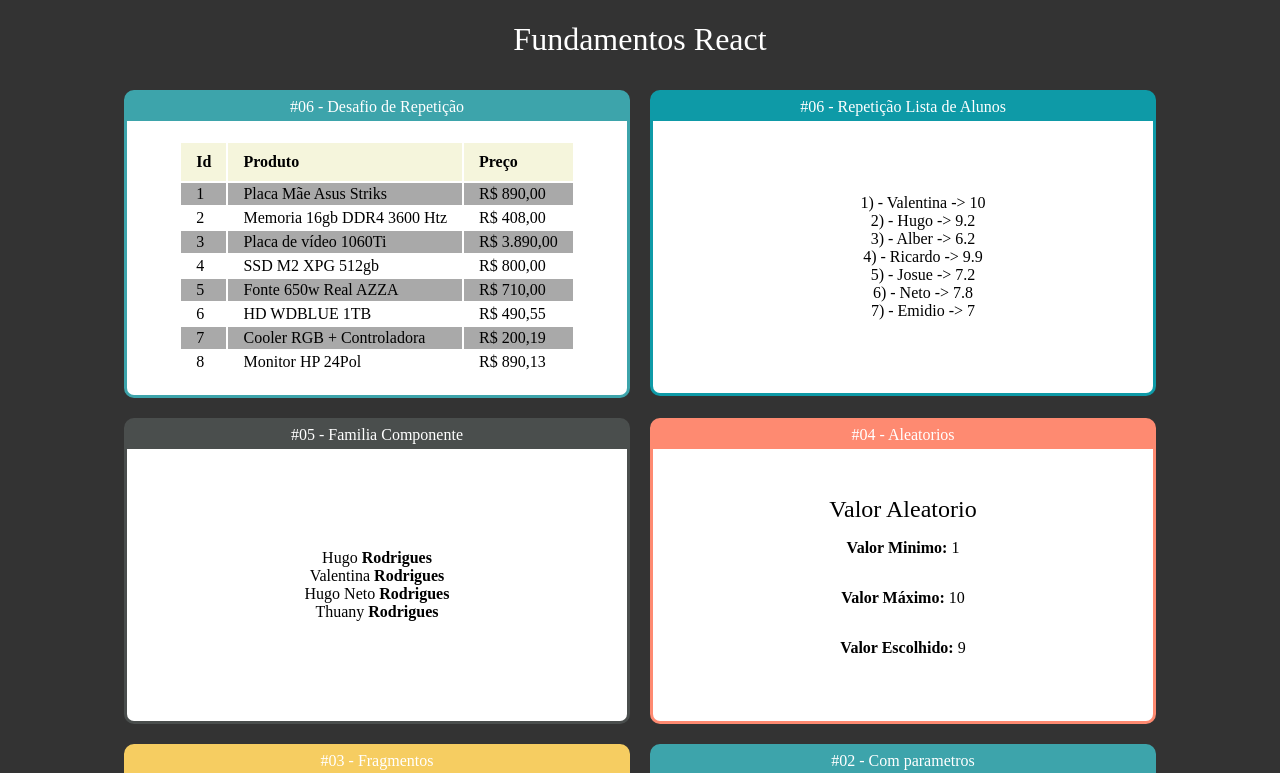
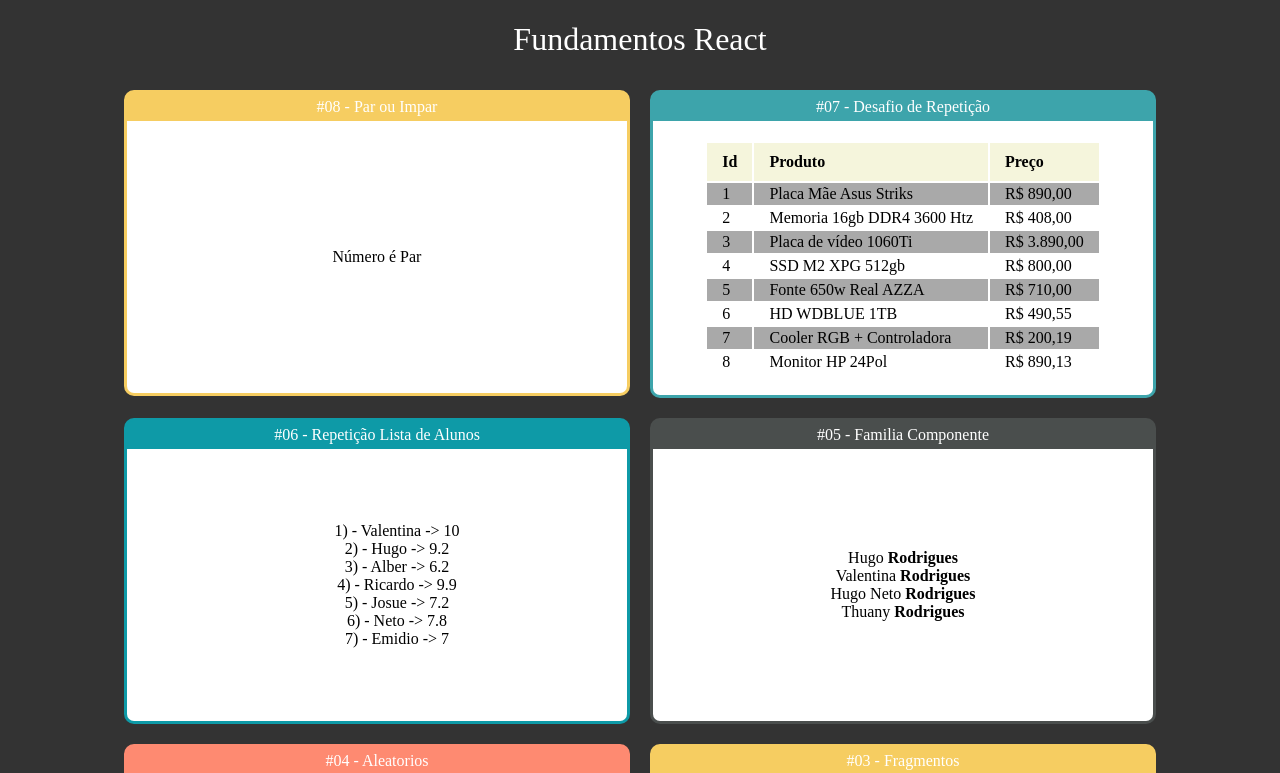
Before and after one commit to hugolrjdev/reactStudant, a React (Create React App) app in the folder fundamentos-react/: page / in a window 1280 px wide. Shown: the top 773 px of the page. Built offline with nearby package versions, Linux system fonts and the light colour scheme.

Commit message:
rederização condicional

```diff
--- a/fundamentos-react/src/App.jsx
+++ b/fundamentos-react/src/App.jsx
@@ -1,28 +1,33 @@
 /* eslint-disable import/no-anonymous-default-export */
 import './App.css';
+import ParouImpar from './componentes/condicional/ParouImpar';
 import TabelaDeProdutos from './componentes/repeticao/TabelaDeProdutos';
 import ListaAlunos from './componentes/repeticao/ListaAlunos';
 import Aleatorio from "./componentes/basicos/Aleatorio";
-import React from "react";
 import Primeiro from './componentes/basicos/Primeiro';
 import ComParamentros from './componentes/basicos/ComParametros';
 import Fragmento from './componentes/basicos/Fragmentos';
 import Card from "./componentes/layout/Card";
 import Familia from './componentes/basicos/Familia';
 import FamiliaMenbro from './componentes/basicos/FamiliaMenbro';
-
+import React from "react";
 
 const user = "Hugo Lélio";
-const deuRock = <div><h1>D3uR0cK {user}</h1></div>;
+
 
 export default props =>
         <div className='app'>
-           <h1>Fundamentos React</h1>
+           <h1>Fundamentos React </h1>
 
 
             <div className="cards">
-            <Card titulo="#06 - Desafio de Repetição" color="#3da4ab">
-                <TabelaDeProdutos/>
+
+            <Card titulo="#08 - Par ou Impar" color="#f6cd61">
+                <ParouImpar numero="18"/>
+            </Card>
+
+            <Card titulo="#07 - Desafio de Repetição" color="#3da4ab">
+                <TabelaDeProdutos />
             </Card>
 
             <Card titulo="#06 - Repetição Lista de Alunos" color="#0e9aa7">
--- /dev/null
+++ b/fundamentos-react/src/componentes/condicional/ParouImpar.jsx
@@ -0,0 +1,12 @@
+/* eslint-disable import/no-anonymous-default-export */
+import React from "react";
+
+export default props =>{
+    const isPar = props.numero % 2 === 0;
+    return(
+        <div>
+            {isPar ? <span>Número é Par</span> : <span>Número é Impar</span>}
+            {/* condição com operador ternaria */}
+        </div>
+    )
+}
--- a/fundamentos-react/src/componentes/repeticao/TabelaDeProdutos.jsx
+++ b/fundamentos-react/src/componentes/repeticao/TabelaDeProdutos.jsx
@@ -18,7 +18,7 @@ export default props=>{
         });
 
         return (
-            <tr key={produto.id} style={{'text-align': 'left'}} className={(index % 2 == 0) ? 'par' : '' }>
+            <tr key={produto.id} style={{'text-align': 'left'}} className={(index % 2 === 0) ? 'par' : '' }>
                 <td>{produto.id}</td>
                 <td>{produto.product}</td>
                 <td>{pricePtBR}</td>
```
